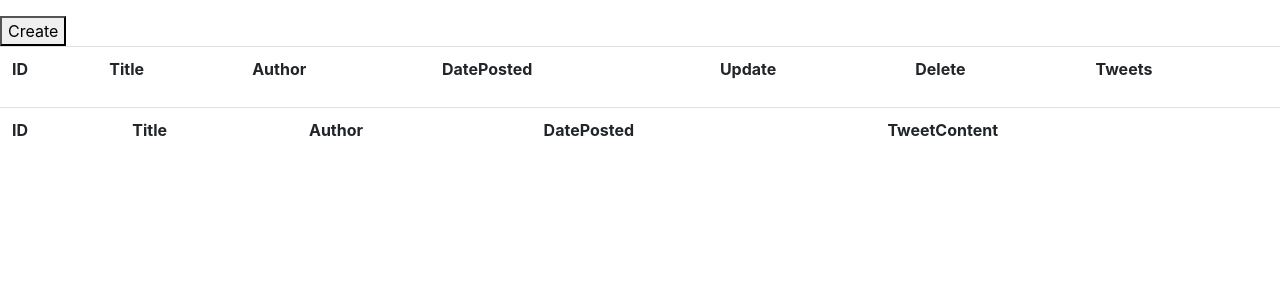
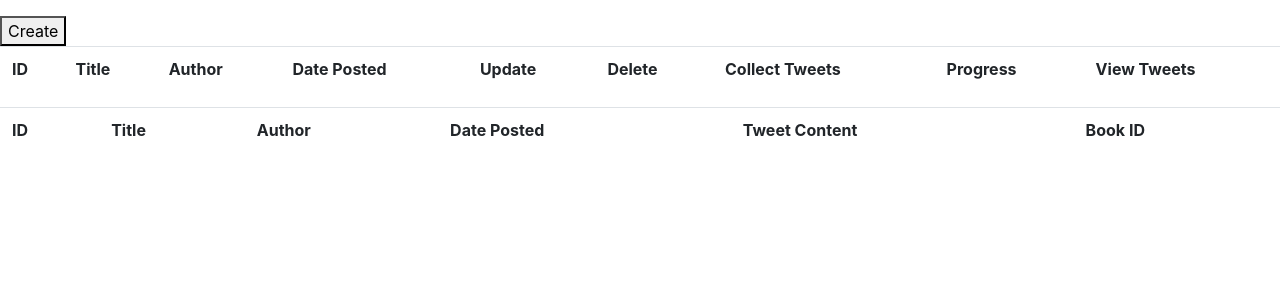
Before and after one commit to joanh3aly/flask_api, a Flask app: page / in a window 1280 px wide. Shown: the top 300 px of the page. Run offline with Flask 2, Linux system fonts and the light colour scheme; data that the repository does not hold is empty; some libraries are stand-ins or nearby versions.

Commit message:
Fixed bugs in getAllTweets function

```diff
--- a/app.py
+++ b/app.py
@@ -24,15 +24,9 @@ from twitter import StdOutListener
 def create_app():
     app = Flask(__name__)
     csrf.init_app(app)
-# csrf = CSRFProtect(app)
-# # csrf.exempt("your_package.your_module.your_view_function")
-# csrf.exempt("create()")
 
-# app = Flask(__name__, static_url_path='', static_folder='.')
-#app = Flask(__name__)
 app = Flask(__name__)
 books_class = BookDao()
-# listener = StdOutListener(TERMS)
 
 @app.route("/")
 def main():
@@ -64,9 +58,7 @@ def api_books():
 @app.route('/api/books', methods=['POST'])
 @csrf.exempt
 def create():
-    # print('req', request.json['author'])
     print('req', request)
-    # global nextId
     if not request.json:
       abort(400)
     # other checking
@@ -76,13 +68,10 @@ def create():
       'dateposted': request.json['dateposted']
     }
     print('req', books['title'])
-  #   # posts.append(post)
     results = books_class.create(books)
     print('results', results)
-  #   # nextId += 1
     return jsonify(results)
   #   # return str(nextId)
-  #   # return render_template('home.html' , posts=posts)
 
 #curl  -i -H "Content-Type:application/json" -X PUT -d "{\"Title\":\"hello\",\"Author\":\"someone\",\"Price\":123}" http://127.0.0.1:5000/books/1
 @app.route('/api/books/<int:id>', methods=['PUT'])
@@ -125,7 +114,7 @@ def tweets(id):
 
     TERMS = [foundBook[1], foundBook[2]]
     # TERMS = ['Emma', 'Jane Austen']
-    listener = StdOutListener(TERMS)
+    listener = StdOutListener(TERMS, foundBook[0])
     # The consumer keys can be found on your application's Details page located at https://dev.twitter.com/apps (under "OAuth settings")
     CONSUMER_KEY="hVXOnpdbN0uLtAUSEjOdUgL6b"
     CONSUMER_SECRET="CWYDtRZTFJdN5WQO6WaVkNoLYDuWpBFilAhFZEnbqqQKMfDX8f"
@@ -145,15 +134,34 @@ def tweets(id):
 
     return jsonify(id)
 
-@app.route('/api/tweets', methods=['GET'])
-def get_all_tweets():
-    results = books_class.get_tweets()
-    print('results ', results)
+@app.route('/api/view_tweets/<int:id>', methods=['GET'])
+def get_all_tweets(id):
+    print('id ', id)
+    results = books_class.get_tweets(id)
+    print('results ', type(results))
+    # results_lower = []
+    # key_lower = []
+    # value = []
+    # for row in results:
+    #   print('row ', row)
+    # for k, v in results.items():
+    #   print('key ', k, 'v ', v)
+    #   key_lower.append(k.lower())
+    #   value.append(v)
+    #   # results_lower.append({k.lower(): v for k, v in each.items()}) #=  {k.lower(): v for k, v in each.items()}
+    # results_lower = zip(key_lower, value)
+    # output_dict = {}
+    # for i, j  in results_lower:
+    #   print('each ', i)
+    #   output_dict[i] = j
+    # print('results lower', output_dict)
     results_lower = []
     for each in results:
-        results_lower.append({k.lower(): v for k, v in each.items()}) #=  {k.lower(): v for k, v in each.items()}
-    # print('results lower', results_lower)
+        results_lower.append({k.lower(): v for k, v in each.items()})
+
     return jsonify(results_lower)
+
+    # return jsonify(output_dict)
 
 
 
--- a/book_dao.py
+++ b/book_dao.py
@@ -7,21 +7,7 @@ from db_connect import db as db
 
 class BookDao:
 
-  # db=""
-
   def __init__(self):
-    # self.db = mysql.connector.connect(
-    #   # host="localhost",
-    #   # user="root",
-    #   # password="",
-    #   # database="Books",
-    #   # auth_plugin='mysql_native_password'
-    #   host = cfg.mysql['host'],
-    #   user = cfg.mysql['user'],
-    #   password = cfg.mysql['password'],
-    #   database = cfg.mysql['database'],
-    #   auth_plugin='mysql_native_password'
-    # )
     self.db = db
 
   def get_all(self):
@@ -31,7 +17,6 @@ class BookDao:
     result = cursor.fetchall()
     desc = cursor.description
     column_names = [col[0] for col in desc]
-    # print('column_names ', column_names)
     cursor.close()
     return result
 
@@ -53,12 +38,10 @@ class BookDao:
     sql = "insert into Books (Author,Title,DatePosted) values (%s, %s, %s)"
     values = (book['author'],book['title'],book['dateposted'])
     cursor.execute(sql, values)
-    # result = cursor.fetchone()
     print('last ', cursor.lastrowid)
     result = cursor.lastrowid
     cursor.close()
     self.db.commit()
-    # db.close()
     return result
 
 
@@ -85,15 +68,14 @@ class BookDao:
     # self.db.commit()
     return id
 
-  def get_tweets(self):
+  def get_tweets(self, id):
     cursor = self.db.cursor(dictionary=True)
-    sql = "SELECT * FROM Tweets"
-    cursor.execute(sql)
+    sql = "SELECT * from Tweets WHERE bookid = %s"
+    print('sql ', sql)
+    values = (id,)
+    cursor.execute(sql, values)
     result = cursor.fetchall()
-    desc = cursor.description
-    column_names = [col[0] for col in desc]
-    # print('column_names ', column_names)
-    cursor.close()
+    print('result ', result)
     return result
 
 books_dao = BookDao()
--- a/templates/main.html
+++ b/templates/main.html
@@ -20,10 +20,12 @@
         <th>ID</th>
         <th>Title</th>
         <th>Author</th>
-        <th>DatePosted</th>
+        <th>Date Posted</th>
         <th>Update</th>
         <th>Delete</th>
-        <th>Tweets</th>
+        <th>Collect Tweets</th>
+        <th>Progress</th>
+        <th>View Tweets</th>
       </tr>
     </table>
   </div>
@@ -34,8 +36,9 @@
         <th>ID</th>
         <th>Title</th>
         <th>Author</th>
-        <th>DatePosted</th>
-        <th>TweetContent</th>
+        <th>Date Posted</th>
+        <th>Tweet Content</th>
+        <th>Book ID</th>
       </tr>
     </table>
   </div>
@@ -146,8 +149,20 @@
     }
 
     function doTweets(r) {
+      var tableElement = document.getElementById('bookTable').childNodes[1];
+      var rowElement = r.parentNode.parentNode;
+      var index = rowElement.rowIndex;
+      console.log('index', rowElement.getAttribute("id"))
+      var cell8 = rowElement.insertCell(7);
+      cell8.innerHTML = 'Collecting tweets for book # '+index
+      rowElement.childNodes[8].style.display = "none"
+      getTweetsAjax(rowElement.getAttribute("id"));
+    }
+
+    function getTweets(r) {
       document.getElementById('showCreateButton').style.display = "none"
       document.getElementById('bookTable').style.display = "none"
+      document.getElementById('tweetsTable').style.display = "block"
       document.getElementById('createUpdateForm').style.display = "none"
       document.getElementById('createLabel').style.display = "none"
       document.getElementById('updateLabel').style.display = "none"
@@ -158,8 +173,8 @@
       var rowElement = r.parentNode.parentNode;
       var index = rowElement.rowIndex;
       console.log('index', rowElement.getAttribute("id"))
-      getTweetsAjax(rowElement.getAttribute("id"));
-      getAllTweetsAjax()
+      getAllTweetsAjax(rowElement.getAttribute("id"));
+      // getAllTweetsAjax()
     }
 
     function showViewAll() {
@@ -189,10 +204,15 @@
       cell6.innerHTML = '<button onclick=doDelete(this)>Delete</button>'
       var cell7 = rowElement.insertCell(6);
       cell7.innerHTML = '<button onclick=doTweets(this)>Find tweets</button>'
+      var cell8 = rowElement.insertCell(7);
+      cell8.innerHTML = ''
+      // cell8.style.display = "none"
+      var cell9 = rowElement.insertCell(8);
+      cell9.innerHTML = '<button onclick=getTweets(this)>View tweets</button>'
     }
 
     function addTweetsToTable(tweet) {
-      // console.log('addBookToTable ', book.dateposted)
+      console.log('addTweetsToTable ', tweet)
       var tableElement = document.getElementById('tweetsTable')
       var rowElement = tableElement.insertRow(-1)
       rowElement.setAttribute('ID', tweet.id)
@@ -203,10 +223,12 @@
       var cell3 = rowElement.insertCell(2);
       cell3.innerHTML = tweet.author
       var cell4 = rowElement.insertCell(3);
-      cell4.innerHTML = tweet.dateposted
+      cell4.innerHTML = tweet.bookid
+      var cell5 = rowElement.insertCell(3);
+      cell5.innerHTML = tweet.dateposted
       // console.log('cell4.innerHTML ', cell4.innerHTML)
-      var cell5 = rowElement.insertCell(4);
-      cell5.innerHTML = tweet.tweetcontent
+      var cell6 = rowElement.insertCell(4);
+      cell6.innerHTML = tweet.tweetcontent
     }
   </script>
   <script src="/static/jquery-3.4.1.js"></script>
@@ -302,8 +324,11 @@
         "dataType": "JSON",
         contentType: "application/json; charset=utf-8",
         "success": function (result) {
+            // for (key in data) {
+            //   addTweetsToTable(data[key]);
+            //   console.log('data[key]', data[key])
+            // }
           console.log('ajax tweets', result);
-
         },
         "error": function (xhr, status, error) {
           console.log("getTweetsAjax - error: " + status + " msg:" + error);
@@ -311,16 +336,16 @@
       });
     }
 
-    function getAllTweetsAjax() {
+    function getAllTweetsAjax(id) {
       console.log('getAllTweetsAjax ', id)
       $.ajax({
-        url: host+'/api/tweets',
+        url: host+'/api/view_tweets/' + encodeURI(id),
         method: "GET",
         success: function (data) {
           console.log(data)
           for (key in data) {
             addTweetsToTable(data[key]);
-            // console.log(data[key])
+            console.log(data[key])
           }
         },
         "error": function (xhr, status, error) {
```
Also changed, not shown: dbconfig.py (+8 -8 lines), twitter.py (+15 -6 lines).
